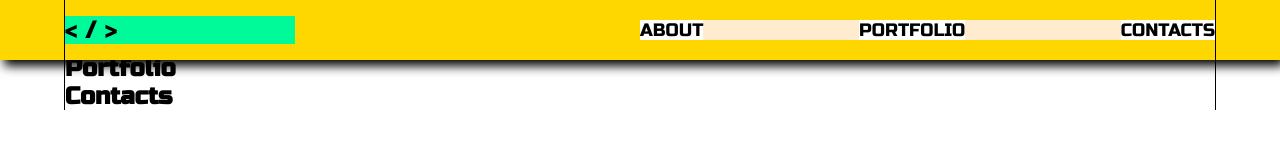
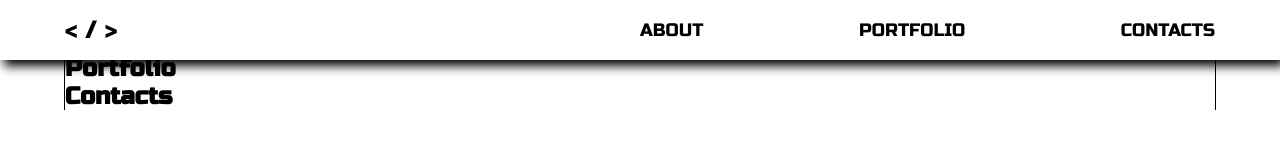
Before and after one commit to O-Honchar/cv-landing, a plain HTML site: page index.html in a window 1280 px wide. Drawn offline with Linux system fonts and the light colour scheme.

Commit message:
feat: add decoration and animation for hamburger button, menu and links of menu for mobile

```diff
--- a/css/styles.css
+++ b/css/styles.css
@@ -31,13 +31,26 @@ body {
     top: 0;
     left: 0;
     right: 0;
-    background-color: gold;
+    /* background-color: gold;*//* temporary color */
+    /* box-shadow: 4px 6px 10px 0px #000; */
+  }
+
+  .header::before {
+    content: "";
+    height: 60px;
+    position: absolute;
+    top: 0;
+    left: 0;
+    right: 0;
+    background-color: #fff;
     box-shadow: 4px 6px 10px 0px #000;
+    z-index: 1;
   }
 
   .header-logo {
     min-width: 20%;
-    background-color: mediumspringgreen;
+    /* background-color: mediumspringgreen; *//* temporary color */
+    z-index: 2;
   }
 
   /* -- hamburger-menu -- */
@@ -48,6 +61,7 @@ body {
     height: 50px;
     background-color: #fff;
     /* border: 1px solid #000; */
+    z-index: 2;
   }
 
   .hamburger-menu span,
@@ -69,6 +83,7 @@ body {
   .hamburger-menu span::after {
     content: "";
     width: 100%;
+    transition: transform 0.7s; /* animation duration, when hamburger button is clicked */
   }
 
   .hamburger-menu span::before {
@@ -76,15 +91,15 @@ body {
     transform: translateY(-300%);
   }
 
+  .hamburger-menu span::after {
+    /* top: 300%; */
+    transform: translateY(300%);
+  }
+
   .hamburger-menu.active span {
     /* display: none; */
     /* height: 0; */
     background-color: #fff;
-  }
-
-  .hamburger-menu span::after {
-    /* top: 300%; */
-    transform: translateY(300%);
   }
 
   .hamburger-menu.active span::before {
@@ -106,8 +121,12 @@ body {
     left: 20px;
     right: 20px;
     bottom: 110%;
-    /* background-color: skyblue; */
+    /* background-color: skyblue; *//* temporary color */
     box-shadow: 4px 6px 10px 0px #000;
+    /* z-index: 0; */
+    /* transition-property: top, bottom;
+    transition-duration: 0.7s;   */
+    transition: top 0.7s, bottom 0.7s; /* animation duration for dropdown menu, when hamburger button is clicked */
   }
 
   .header-menu.active {
@@ -121,7 +140,7 @@ body {
     /* justify-content: space-around; */
     /* align-items: stretch; */
     height: 100%;
-    background-color: blanchedalmond;
+    /* background-color: blanchedalmond; *//* temporary color */
   }
 
   .menu-item {
@@ -138,7 +157,6 @@ body {
     text-decoration: none;
     text-transform: uppercase;
     color: #000;
-    /* background-color: #fff; */
   }
 
   .header-logo > a {
@@ -157,13 +175,19 @@ body {
     /* width: 100%; */
     height: 100%;
     background-color: #fff;
+    /* background-color: blue; *//* temporary color */
+    /* transition-duration: 0.7s;
+    transition-property: transform; */
+    transition: transform 0.7s; /* animation duration for links of menu */
   }
 
   .menu-item > a:hover {
     /* font-size: 21px; */
     /* text-decoration: underline; */
-    transform: scale(1.2);
-    background: #cfd8dc;
+    transform: scale(1.2); /* animation for links of menu */
+    /* background: #cfd8dc; */
+    background: #e0e0e0;
+    /* background: #eeeeee; */
   }
 
 
@@ -176,6 +200,7 @@ body {
       position: static;
       width: 60%;
       box-shadow: none;
+      z-index: 2;
     }
 
     .menu-list {
```
